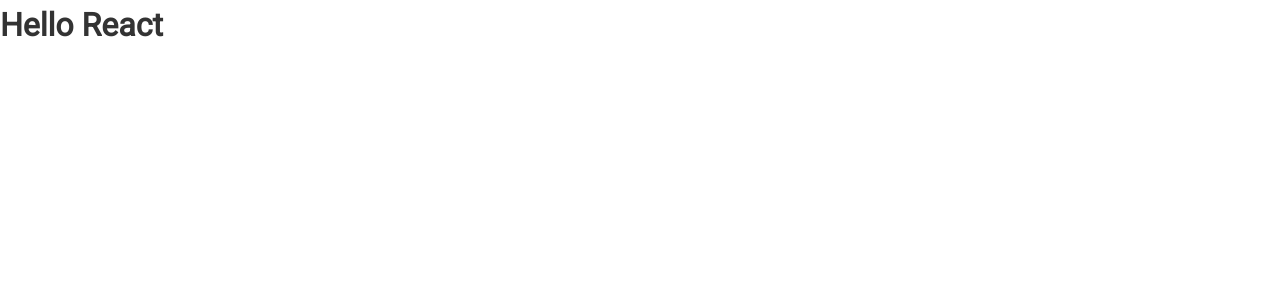
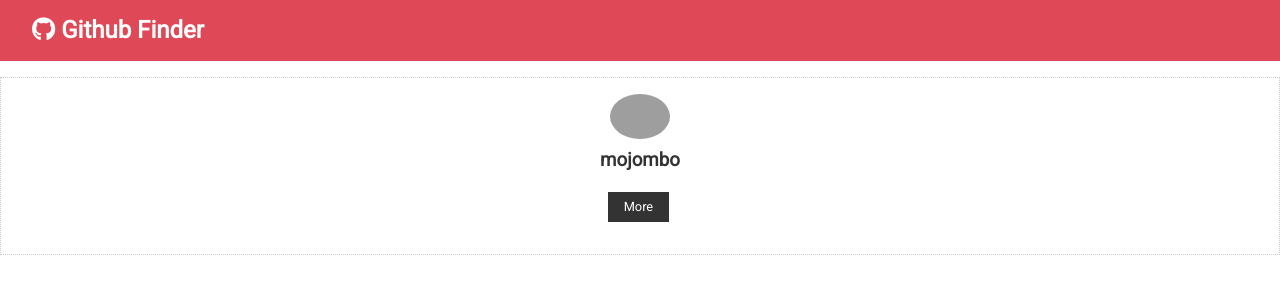
Before and after one commit to khngn/react, a React (Create React App) app in the folder github-finder/: page / in a window 1280 px wide. Shown: the top 300 px of the page. Built offline with nearby package versions, Linux system fonts and the light colour scheme; grey boxes are pictures that could not be loaded.

Commit message:
display a clocal profile

```diff
--- a/github-finder/public/index.html
+++ b/github-finder/public/index.html
@@ -19,6 +19,7 @@
       work correctly both with client-side routing and a non-root public URL.
       Learn how to configure a non-root public URL by running `npm run build`.
     -->
+    <script src="https://kit.fontawesome.com/14fd0450a9.js"></script>
     <title>Github Finder</title>
   </head>
   <body>
--- a/github-finder/src/App.js
+++ b/github-finder/src/App.js
@@ -1,11 +1,14 @@
 import React from 'react';
 import './App.css';
+import NavBar from './components/layout/NavBar';
+import UserItem from './components/users/UserItem';
 
 class App extends React.Component {
   render() {
     return (
       <div className='App'>
-        <h1>Hello React</h1>
+        <NavBar />
+        <UserItem />
       </div>
     );
   }
--- /dev/null
+++ b/github-finder/src/components/layout/NavBar.js
@@ -0,0 +1,24 @@
+import React, { Component } from 'react';
+import PropTypes from 'prop-types';
+
+export default class NavBar extends Component {
+  static defaultProps = {
+    title: 'Github Finder',
+    icon: 'fab fa-github'
+  };
+
+  static propTypes = {
+    title: PropTypes.string.isRequired,
+    icon: PropTypes.string.isRequired
+  };
+
+  render() {
+    return (
+      <nav className='navbar bg-primary'>
+        <h1>
+          <i className={this.props.icon} /> {this.props.title}
+        </h1>
+      </nav>
+    );
+  }
+}
--- /dev/null
+++ b/github-finder/src/components/users/UserItem.js
@@ -0,0 +1,32 @@
+import React, { Component } from 'react';
+
+export default class extends Component {
+  constructor() {
+    super();
+    this.state = {
+      id: 'id',
+      login: 'mojombo',
+      avatar_url: 'https://avatars0.githubusercontent.com/u/1?v=4',
+      html_url: 'https://github.com/mojombo'
+    };
+  }
+
+  render() {
+    return (
+      <div className='card text-center'>
+        <img
+          src={this.state.avatar_url}
+          alt=''
+          className='round-img'
+          style={{ width: '60px' }}
+        />
+        <h3>{this.state.login}</h3>
+        <div>
+          <a href={this.state.html_url} className='btn btn-dark btn-sm my-1'>
+            More
+          </a>
+        </div>
+      </div>
+    );
+  }
+}
```
